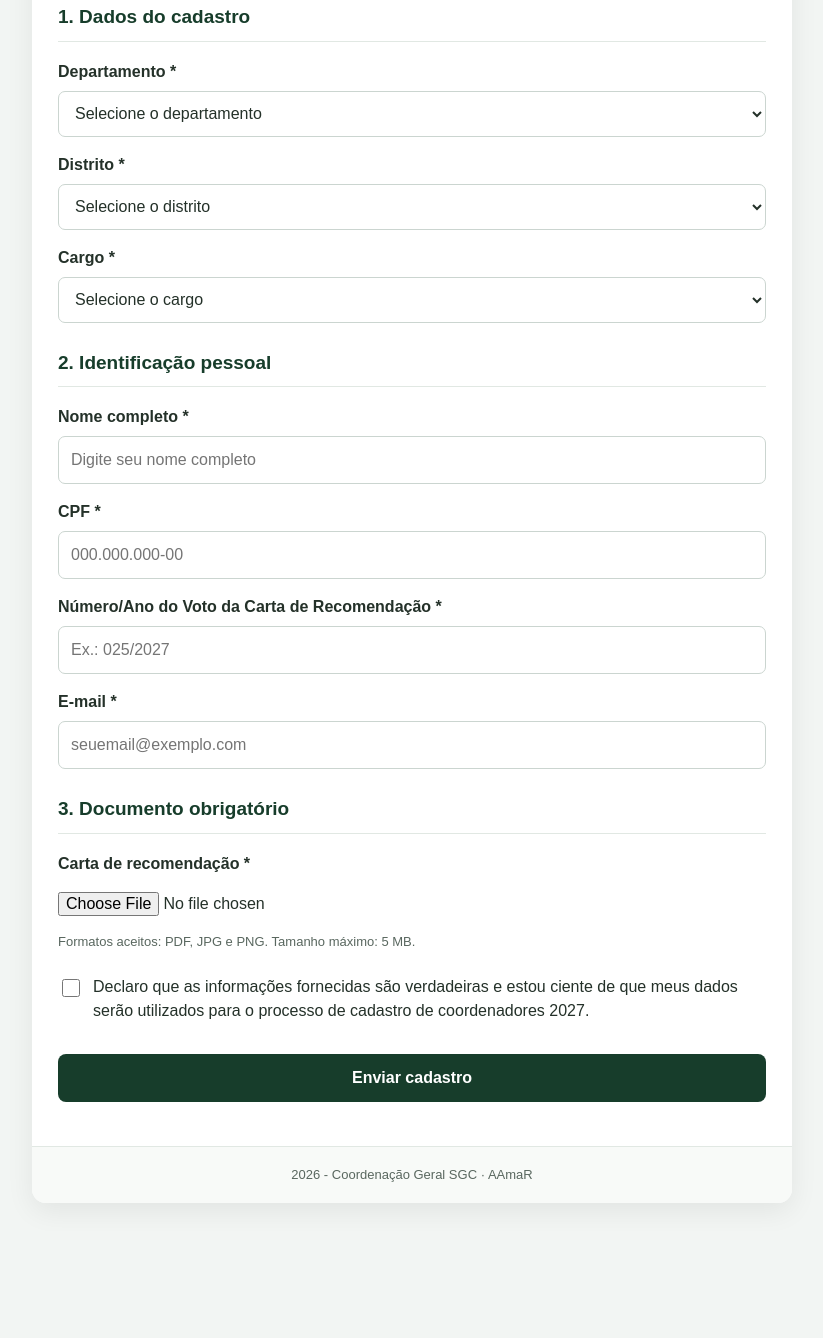
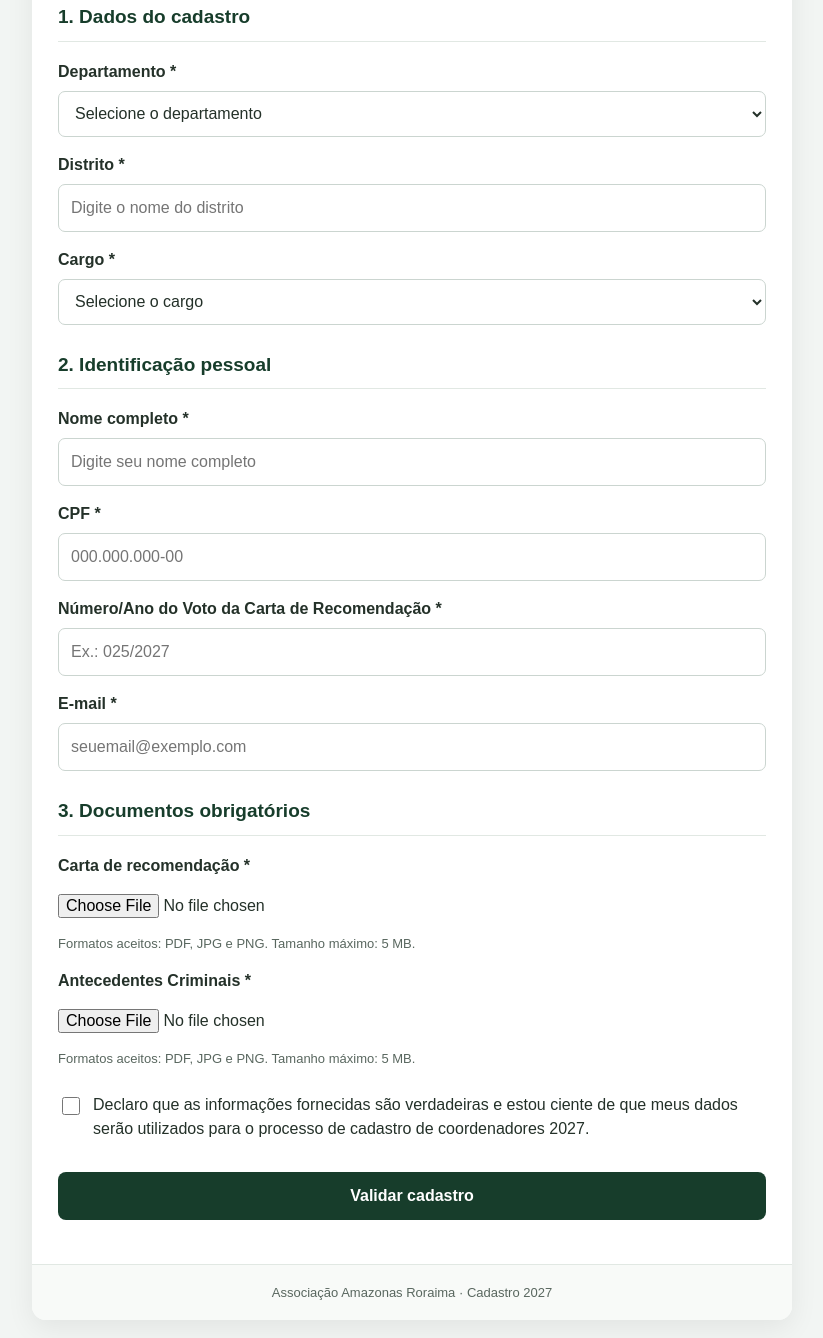
Before and after one commit to landertorres/cadastro-coordenadores-2027, a plain HTML site: page index.html in a window 1280 px wide. Shown: the part 272-1610 px from the top of the page, without its empty margins (228-1051 px from the left). Before the commit the page ends 1503 px from the top, so only its background shows below. Drawn offline with Linux system fonts and the light colour scheme.

Commit message:
Add files via upload

```diff
--- a/app.js
+++ b/app.js
@@ -10,10 +10,10 @@ const cpfInput = document.getElementById("cpf");
 const numeroVotoInput = document.getElementById("numero_voto");
 const emailInput = document.getElementById("email");
 const arquivoInput = document.getElementById("carta");
+const antecedentesInput = document.getElementById("antecedentes");
 const mensagem = document.getElementById("mensagem");
 const erroCpf = document.getElementById("erroCpf");
 const erroEmail = document.getElementById("erroEmail");
-
 const TAMANHO_MAXIMO = 5 * 1024 * 1024;
 const TIPOS_PERMITIDOS = [
   "application/pdf",
@@ -177,6 +177,15 @@ form.addEventListener("submit", async function (event) {
     return;
   }
 
+  const arquivoAntecedentes = antecedentesInput.files[0];
+  const erroAntecedentes = validarArquivo(arquivoAntecedentes);
+
+if (erroAntecedentes) {
+  mostrarMensagem("Antecedentes Criminais: " + erroAntecedentes, false);
+  antecedentesInput.focus();
+  return;
+}
+
   const exigeRegiao = ["REGIONAL", "DISTRITAL"].includes(
     cargoInput.value
   );
@@ -209,6 +218,22 @@ form.addEventListener("submit", async function (event) {
       leitor.readAsDataURL(arquivo);
     });
 
+    const base64Antecedentes = await new Promise((resolve, reject) => {
+
+    const leitor = new FileReader();
+
+  leitor.onload = () => {
+    const resultado = String(leitor.result);
+    resolve(resultado.split(",")[1]);
+  };
+
+  leitor.onerror = () => {
+    reject(new Error("Não foi possível ler os Antecedentes Criminais."));
+  };
+
+  leitor.readAsDataURL(arquivoAntecedentes);
+});
+
     const payload = {
       departamento: document.getElementById("departamento").value,
       distrito: document.getElementById("distrito").value,
@@ -220,11 +245,17 @@ form.addEventListener("submit", async function (event) {
       email: emailInput.value.trim().toLowerCase(),
       consentimento: document.getElementById("consentimento").checked,
       arquivo: {
-        nome: arquivo.name,
-        mimeType: arquivo.type,
-        base64: base64
-      }
-    };
+
+arquivo: {
+  nome: arquivo.name,
+  mimeType: arquivo.type,
+  base64: base64
+},
+arquivo_antecedentes: {
+  nome: arquivoAntecedentes.name,
+  mimeType: arquivoAntecedentes.type,
+  base64: base64Antecedentes
+}
 
     const resposta = await fetch(SUPABASE_FUNCTION_URL, {
       method: "POST",
--- a/index.html
+++ b/index.html
@@ -31,59 +31,14 @@
         </select>
 
         <label for="distrito">Distrito *</label>
-       <select
+        <input
           id="distrito"
           name="distrito"
+          type="text"
+          maxlength="120"
+          placeholder="Digite o nome do distrito"
           required
         >
-  <option value="">Selecione o distrito</option>
-  <option>13 DE SETEMBRO</option>
-  <option>ALTO ALEGRE</option>
-  <option>ARAÚJO COSTA</option>
-  <option>ASA BRANCA</option>
-  <option>BARCELOS</option>
-  <option>BARREIRINHA</option>
-  <option>BARREIRINHA II</option>
-  <option>BEIJA FLOR</option>
-  <option>BELA VISTA</option>
-  <option>BOA VISTA - CENTRAL</option>
-  <option>BOA VISTA DO RAMOS</option>
-  <option>BONFIM</option>
-  <option>CAMPOS ELISEOS</option>
-  <option>CARACARAÍ</option>
-  <option>CARANÃ</option>
-  <option>CAROEBE</option>
-  <option>CAÇARI</option>
-  <option>CENTRAL - AAMAR</option>
-  <option>IAAI - RIO PRETO DA EVA</option>
-  <option>ITACOATIARA</option>
-  <option>ITAPIRANGA</option>
-  <option>LIBERDADE</option>
-  <option>MONTE DAS OLIVEIRAS</option>
-  <option>MONTE SINAI</option>
-  <option>MUCAJAI</option>
-  <option>NOVA CANAÃ</option>
-  <option>NOVA CIDADE</option>
-  <option>NOVA COLINA</option>
-  <option>OSVALDO FROTA</option>
-  <option>PACARAIMA</option>
-  <option>PALMARES</option>
-  <option>PARINTINS CENTRAL</option>
-  <option>PARQUE 10</option>
-  <option>PARQUE SOLIMÕES</option>
-  <option>PARQUE SÃO PEDRO</option>
-  <option>PRESIDENTE FIGUEIREDO I</option>
-  <option>PRESIDENTE FIGUEIREDO II</option>
-  <option>REDENÇÃO I</option>
-  <option>REDENÇÃO II</option>
-  <option>RIO PRETO DA EVA</option>
-  <option>RORAINÓPOLIS</option>
-  <option>SANTA ETELVINA</option>
-  <option>SANTA TEREZA</option>
-  <option>SILVIO BOTELHO</option>
-  <option>TANCREDO NEVES</option>
-  <option>URUCARÁ</option>
-</select>
 
         <label for="cargo">Cargo *</label>
         <select id="cargo" name="cargo" required>
@@ -154,7 +109,7 @@
           required
         >
         <small id="erroCpf" class="erro"></small>
-
+    <div class="form-group">
         <label for="numero_voto">
         Número/Ano do Voto da Carta de Recomendação *
      </label>
@@ -169,6 +124,7 @@
     maxlength="12"
     required
   >
+</div>
 
         <label for="email">E-mail *</label>
         <input
@@ -184,8 +140,9 @@
         <small id="erroEmail" class="erro"></small>
       </section>
 
+
 <section>
-        <h3>3. Documento obrigatório</h3>
+  <h3>3. Documentos obrigatórios</h3>
 
   <label for="carta">Carta de recomendação *</label>
   <input
@@ -196,7 +153,18 @@
     required
   >
   <small>Formatos aceitos: PDF, JPG e PNG. Tamanho máximo: 5 MB.</small>
+
+  <label for="antecedentes">Antecedentes Criminais *</label>
+  <input
+    id="antecedentes"
+    name="antecedentes_criminais"
+    type="file"
+    accept=".pdf,.jpg,.jpeg,.png,application/pdf,image/jpeg,image/png"
+    required
+  >
+  <small>Formatos aceitos: PDF, JPG e PNG. Tamanho máximo: 5 MB.</small>
 </section>
+
 
       <section class="consentimento">
         <label class="checkbox-label" for="consentimento">
@@ -215,14 +183,14 @@
             </section>
 
             <button type="submit" id="btnEnviar">
-                Enviar cadastro
+                Validar cadastro
             </button>
 
       <p id="mensagem" role="status" aria-live="polite"></p>
     </form>
 
     <footer>
-      2026 - Coordenação Geral SGC · AAmaR
+      Associação Amazonas Roraima · Cadastro 2027
     </footer>
   </main>
 
```
Lines whose indentation alone changed are shown as unchanged.
